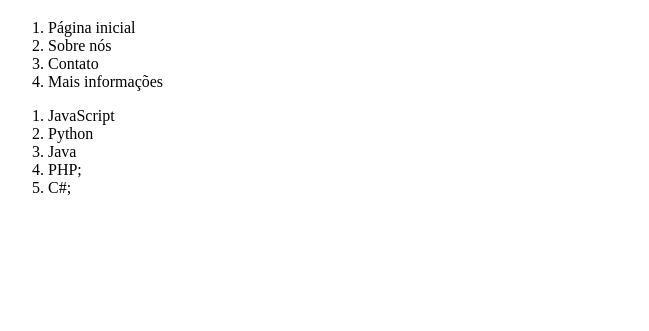
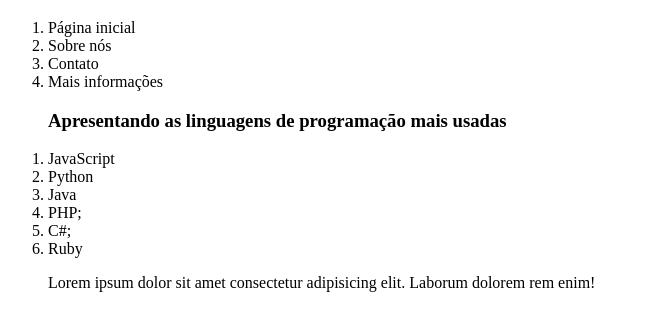
Before and after one commit to KamillaLima/CursoGithub, a plain HTML site: page index.html in a window 1280 px wide. Shown: the part 61-392 px from the top of the page, without its empty margins (0-649 px from the left). Drawn offline with Linux system fonts and the light colour scheme.

Commit message:
alterando o texto principal

```diff
--- a/index.html
+++ b/index.html
@@ -21,11 +21,14 @@
         </ol>
     </nav>
     <ol>
+        <h3>Apresentando as linguagens de programação mais usadas </h3>
         <li>JavaScript</li>
         <li> Python</li>
         <li>Java</li>
         <li>PHP;</li>
         <li>C#;</li>
+        <li>Ruby</li>
+        <p>Lorem ipsum dolor sit amet consectetur adipisicing elit. Laborum dolorem rem enim!</p>
 
     </ol>
 </body>
```
